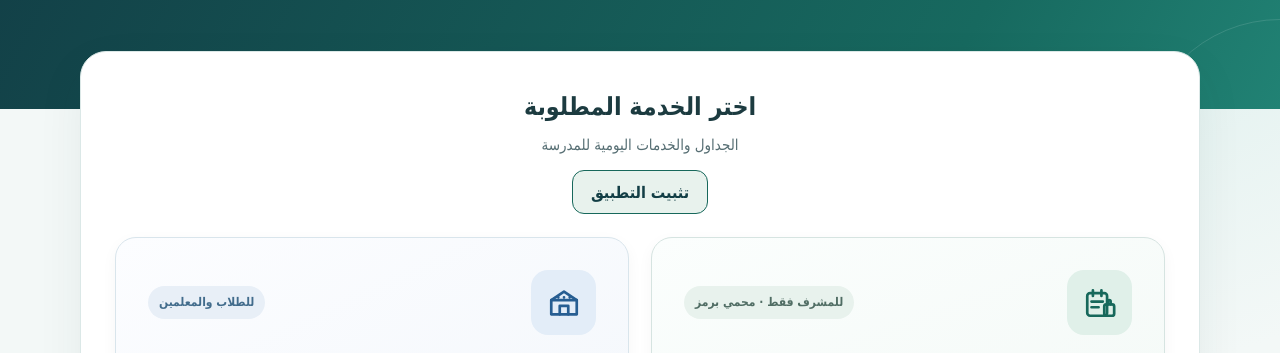
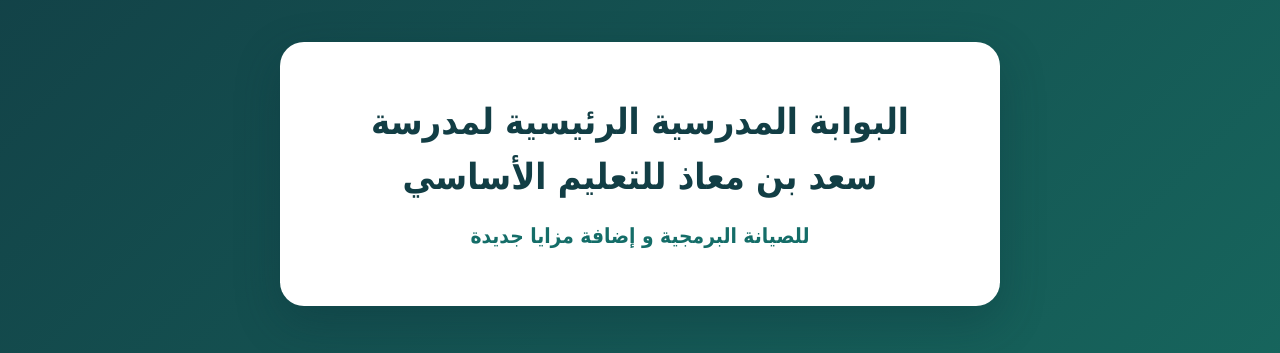
Before and after one commit to omk811/saad, a plain HTML site: page index.html in a window 1280 px wide. Shown: the part 226-579 px from the top of the page. Drawn offline with Linux system fonts and the light colour scheme.

Commit message:
إظهار نافذة الصيانة المؤقتة في الواجهة الرئيسية

```diff
--- a/index.html
+++ b/index.html
@@ -56,9 +56,24 @@ footer{text-align:center;color:#637a7b;font-size:.85rem;padding:5px 20px 24px}
 @media(max-width:670px){.shell{width:min(100% - 24px,520px)}.hero{padding:36px 0 83px}.hero h1{font-size:1.62rem}.panel{padding:16px;border-radius:20px}.cards{grid-template-columns:1fr;gap:13px}.service{min-height:220px;padding:20px;border-radius:16px}.service-icon{width:53px;height:53px}.service-icon svg{width:29px;height:29px}.service h3{margin:13px 0 6px}.intro{margin-bottom:18px}.note{font-size:.79rem}}
 @media(prefers-reduced-motion:reduce){*,*::before,*::after{transition:none!important;scroll-behavior:auto!important}}
 @media print{body{background:white}.hero{background:white;color:#123e45;padding:10px 0 35px}.hero p{color:#444}.panel,.service{box-shadow:none}.service{min-height:210px}main{margin-top:0}}
+
+/* Temporary maintenance notice for the homepage. */
+body.maintenance-active{overflow:hidden}
+body.maintenance-active > :not(.maintenance-screen){display:none!important}
+.maintenance-screen{position:fixed;inset:0;z-index:1000;display:flex;overflow:auto;padding:clamp(16px,5vw,48px);background:linear-gradient(135deg,#123e45,#17695f);color:#123e45}
+.maintenance-card{width:min(100%,720px);margin:auto;padding:clamp(24px,6vw,52px);border-radius:24px;background:#fff;text-align:center;box-shadow:0 16px 45px #0b313a55}
+.maintenance-card h1{margin:0;font-size:clamp(1.4rem,4vw,2.25rem);line-height:1.55}
+.maintenance-card p{margin:14px 0 0;color:#146d68;font-size:clamp(1.03rem,3vw,1.3rem);font-weight:700}
+@media print{.maintenance-screen{position:static;background:#fff}.maintenance-card{box-shadow:none}}
 </style>
 </head>
-<body>
+<body class="maintenance-active">
+<section class="maintenance-screen" role="dialog" aria-modal="true" aria-labelledby="maintenance-title" aria-describedby="maintenance-message">
+<div class="maintenance-card">
+<h1 id="maintenance-title">البوابة المدرسية الرئيسية لمدرسة سعد بن معاذ للتعليم الأساسي</h1>
+<p id="maintenance-message">للصيانة البرمجية و إضافة مزايا جديدة</p>
+</div>
+</section>
 <header class="hero"><div class="shell hero-content"><div class="eyebrow">مدرسة سعد بن معاذ للتعليم الأساسي</div><h1>البوابة المدرسية الرئيسية</h1><p>وصول منظم وسريع إلى خدمات إدارة اليوم الدراسي، والجداول والخدمات الرقمية للطلاب والمعلمين.</p></div></header>
 <main class="shell"><section class="panel" aria-labelledby="choices-title"><div class="intro"><h2 id="choices-title">اختر الخدمة المطلوبة</h2><p>الجداول والخدمات اليومية للمدرسة</p>
 <button type="button" class="install-button" id="install-app" aria-expanded="false" aria-controls="install-help" hidden>تثبيت التطبيق</button>
```
